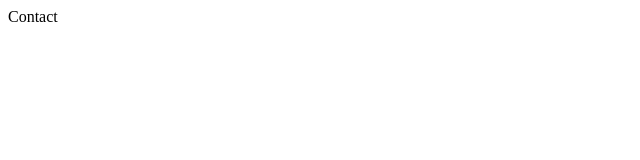
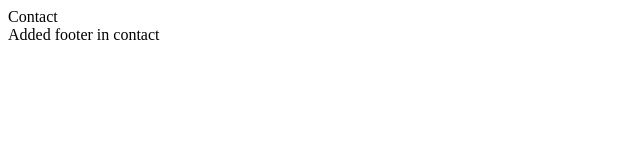
Before and after one commit to Maxxzoom/B7, a plain HTML site: page contact.html in a window 1280 px wide. Shown: the whole page, without its empty margins (0-640 px from the left). Drawn offline with Linux system fonts and the light colour scheme.

Commit message:
added footer in contact

```diff
--- a/contact.html
+++ b/contact.html
@@ -7,5 +7,8 @@
 </head>
 <body>
     Contact
+    <footer>
+        Added footer in contact
+    </footer>
 </body>
 </html>
```
